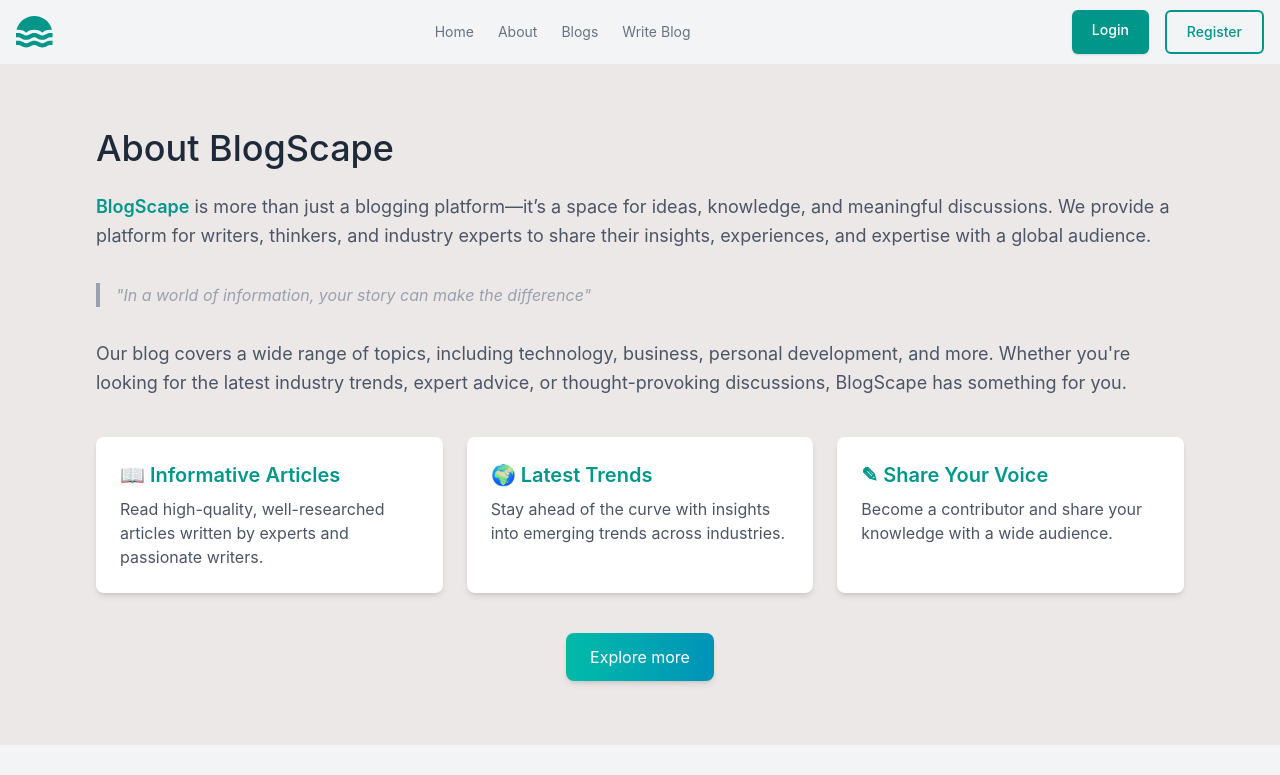
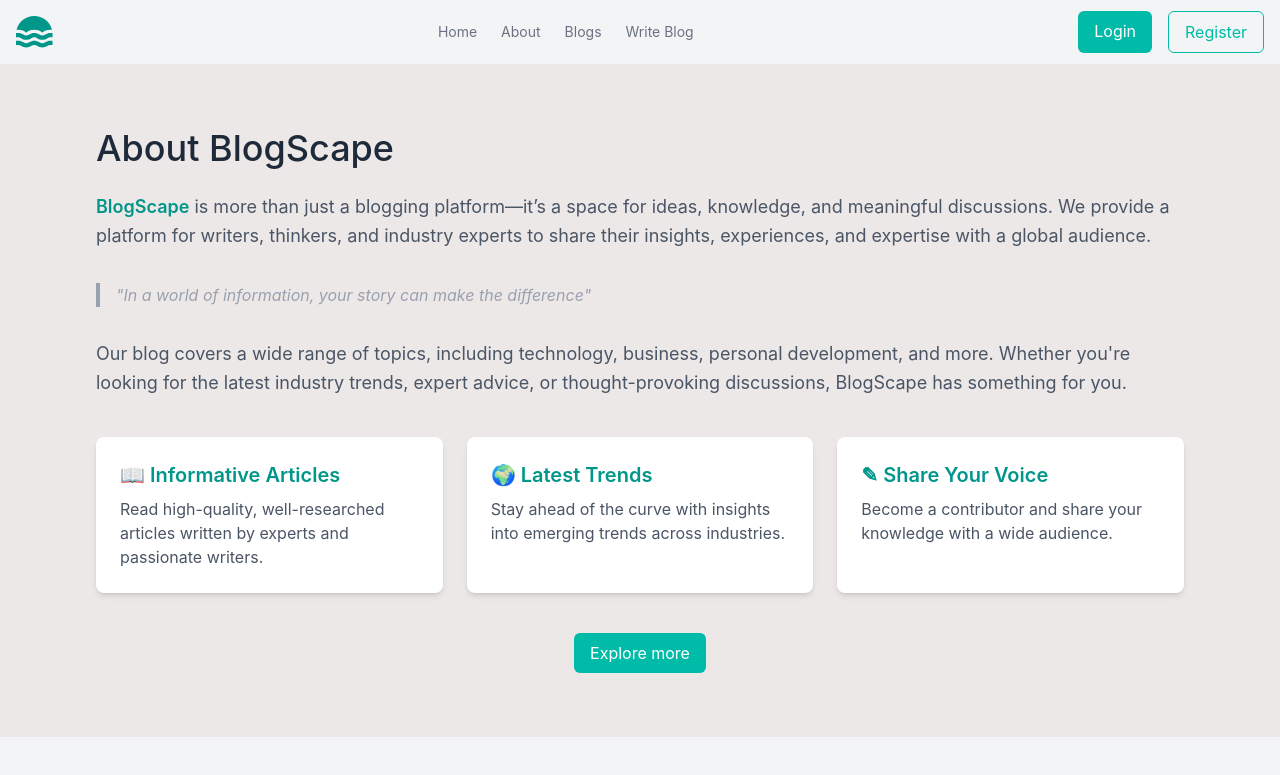
Before and after one commit to Shivanipalya26/BlogScape, a React (Vite) app in the folder client/: page /about in a window 1280 px wide. Shown: the top 775 px of the page. Built offline with nearby package versions, Linux system fonts and the light colour scheme.

Commit message:
Refactor Navbar to use LinkButton component and enhance button styling options

```diff
--- a/client/src/components/Navbar/index.tsx
+++ b/client/src/components/Navbar/index.tsx
@@ -1,6 +1,7 @@
 import { useState } from 'react';
 import Layout from '../../styles/template/Layout';
 import { Link } from 'react-router-dom';
+import { LinkButton } from '../../styles/button';
 
 const Navbar = () => {
   const [isMobileMenuOpen, setIsMobileMenuOpen] = useState(false);
@@ -56,20 +57,12 @@ const Navbar = () => {
 
           <div className="flex items-center gap-4">
             <div className="sm:flex sm:gap-4">
-              <Link
-                className="rounded-md bg-teal-600 px-5 py-2.5 text-sm font-medium text-white shadow-sm"
-                to="/login"
-              >
-                Login
-              </Link>
+              <LinkButton to="/login">Login</LinkButton>
 
               <div className="hidden sm:flex">
-                <Link
-                  className="rounded-md bg-gray-100 px-5 py-2.5 text-sm font-medium text-teal-600 border-2 border-teal-600 hover:bg-teal-600 hover:text-white "
-                  to="/register"
-                >
+                <LinkButton to="/register" variant="secondary">
                   Register
-                </Link>
+                </LinkButton>
               </div>
             </div>
 
--- a/client/src/styles/button/index.tsx
+++ b/client/src/styles/button/index.tsx
@@ -5,7 +5,9 @@ import { Link } from 'react-router-dom';
 type ButtonProps = {
   children?: React.ReactNode;
   htmlFor?: 'submit' | 'reset' | 'button';
+  variant?: 'primary' | 'secondary';
   onClick?: () => void;
+  rounded?: 'regular' | 'full';
 };
 
 type LinkButtonProps = {
@@ -14,17 +16,32 @@ type LinkButtonProps = {
   target?: '_blank' | '_self';
   onClick?: () => void;
   className?: string;
+  variant?: 'primary' | 'secondary';
+  rounded?: 'regular' | 'full';
+};
+
+const variantClasses = {
+  primary: 'bg-teal-500 hover:bg-teal-600 text-white transition duration-300',
+  secondary:
+    'border border-teal-500 hover:bg-teal-600 text-teal-500 hover:text-white  transition duration-300',
+};
+
+const roundedClasses = {
+  regular: 'rounded-md',
+  full: 'rounded-full',
 };
 
 export const Button: FC<ButtonProps> = ({
   children,
-  htmlFor,
+  variant = 'primary',
+  rounded = 'regular',
+  htmlFor = 'button',
   onClick,
   ...props
 }) => {
   return (
     <button
-      className="bg-blue-500 hover:bg-blue-700 text-white py-2 px-4 rounded w-full"
+      className={`py-2 px-4 ${variantClasses[variant]} ${roundedClasses[rounded]}`}
       onClick={onClick}
       type={htmlFor}
       {...props}
@@ -39,7 +56,9 @@ export const LinkButton: FC<LinkButtonProps> = ({
   to,
   target = '_self',
   onClick,
+  variant = 'primary',
   className,
+  rounded = 'regular',
   ...props
 }) => {
   const isExternal = to?.startsWith('http') || to?.startsWith('www');
@@ -58,7 +77,7 @@ export const LinkButton: FC<LinkButtonProps> = ({
   ) : (
     <Link
       to={to}
-      className={`bg-blue-500 hover:bg-blue-700 text-white py-2 px-4 rounded ${className}`}
+      className={`py-2 px-4 ${variantClasses[variant]} ${roundedClasses[rounded]}`}
       onClick={onClick}
       {...props}
     >
```
